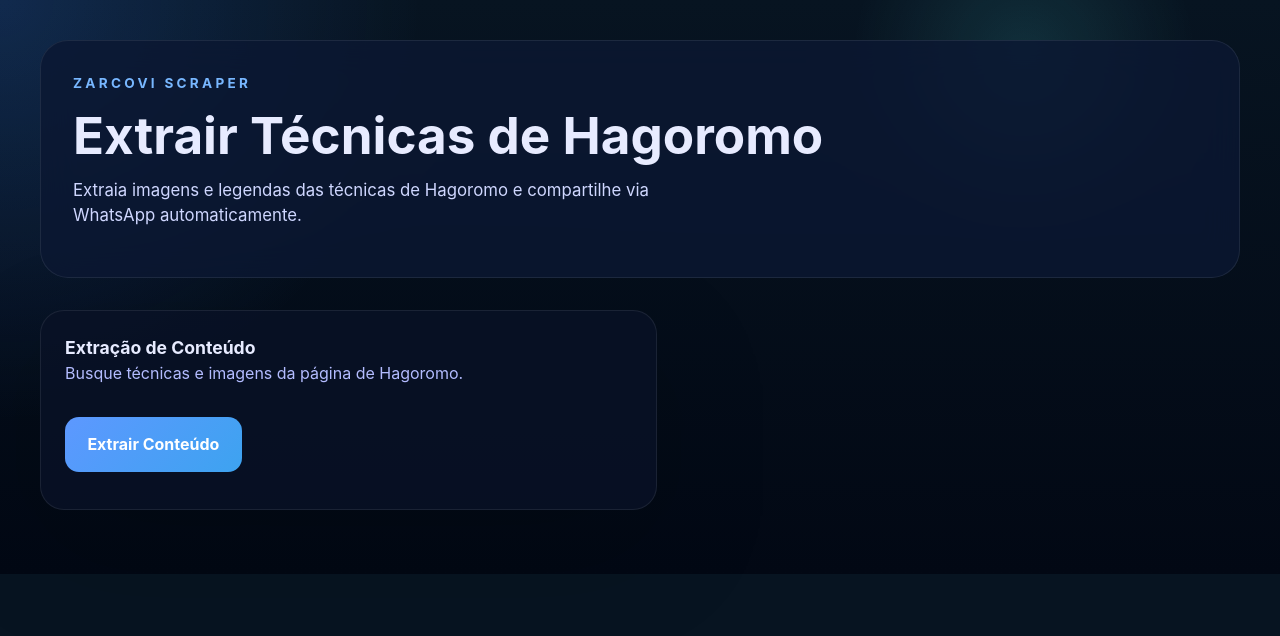
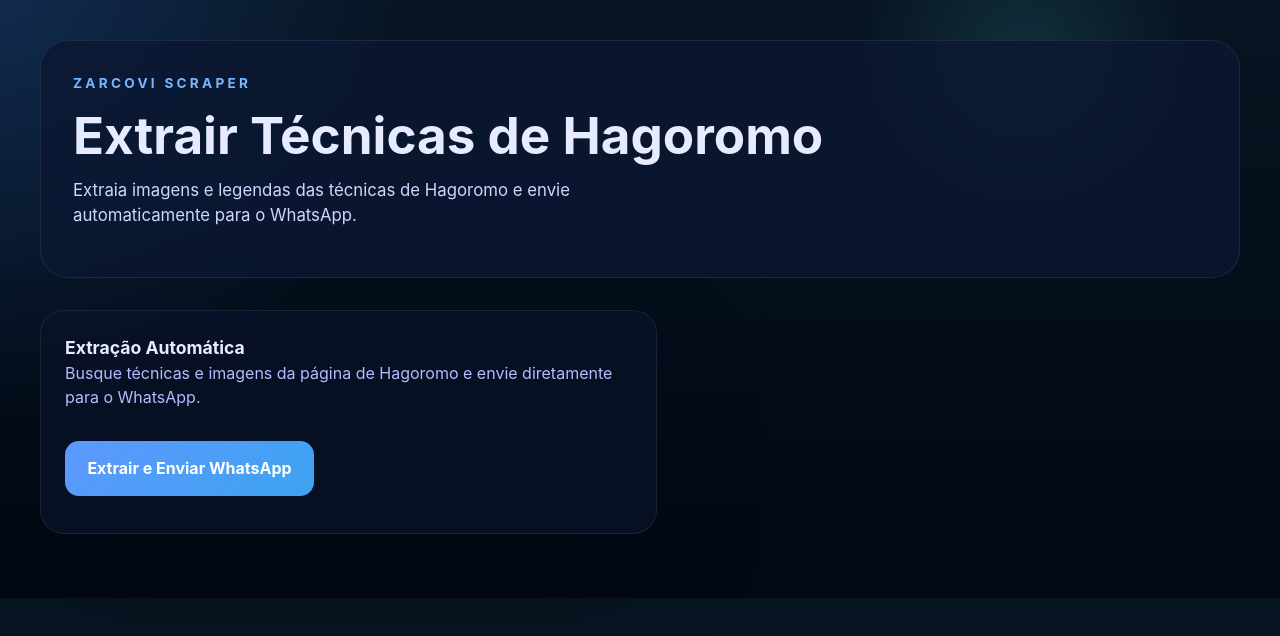
Before and after one commit to pedroinacioemp-blip/capacity, a Next.js app: page /scraper in a window 1280 px wide. Shown: the top 636 px of the page. Built offline with nearby package versions, Linux system fonts and the light colour scheme.

Commit message:
Update: Make scraper automatically send to WhatsApp after extraction

```diff
--- a/app/scraper/page.tsx
+++ b/app/scraper/page.tsx
@@ -21,7 +21,9 @@
       const result = await response.json();
       if (result.success) {
         setData(result.data);
-        setStatus('Conteúdo extraído com sucesso.');
+        setStatus('Conteúdo extraído com sucesso. Enviando para WhatsApp...');
+        // Automatically send to WhatsApp after successful extraction
+        setTimeout(() => sendToWhatsApp(), 1000); // Small delay for user feedback
       } else {
         setStatus('Falha ao extrair conteúdo.');
       }
@@ -49,7 +51,7 @@
           <p className="eyebrow">Zarcovi Scraper</p>
           <h1>Extrair Técnicas de Hagoromo</h1>
           <p className="hero-copy">
-            Extraia imagens e legendas das técnicas de Hagoromo e compartilhe via WhatsApp automaticamente.
+            Extraia imagens e legendas das técnicas de Hagoromo e envie automaticamente para o WhatsApp.
           </p>
         </div>
       </header>
@@ -57,20 +59,15 @@
         <div className="card">
           <div className="card-header">
             <div>
-              <h2>Extração de Conteúdo</h2>
-              <p>Busque técnicas e imagens da página de Hagoromo.</p>
+              <h2>Extração Automática</h2>
+              <p>Busque técnicas e imagens da página de Hagoromo e envie diretamente para o WhatsApp.</p>
             </div>
           </div>
           <div className="field-group">
             <div className="button-group">
               <button className="primary" onClick={scrapeContent} disabled={loading}>
-                {loading ? <Loader2 size={16} className="animate-spin" /> : 'Extrair Conteúdo'}
+                {loading ? <Loader2 size={16} className="animate-spin" /> : 'Extrair e Enviar WhatsApp'}
               </button>
-              {data.length > 0 && (
-                <button className="primary" onClick={sendToWhatsApp}>
-                  <Send size={16} /> Enviar WhatsApp
-                </button>
-              )}
             </div>
             <p className="status-text">{status}</p>
           </div>
```
